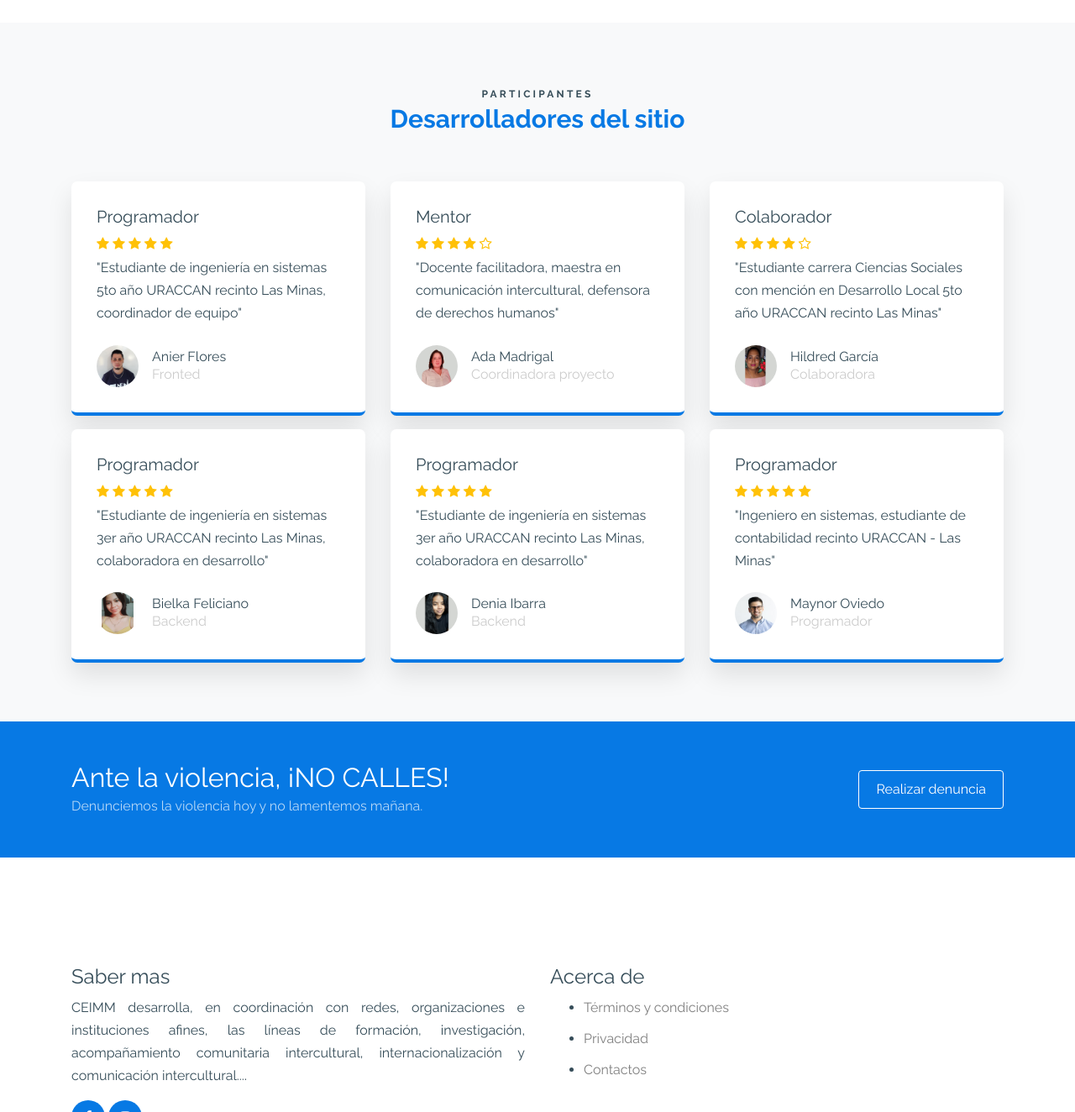
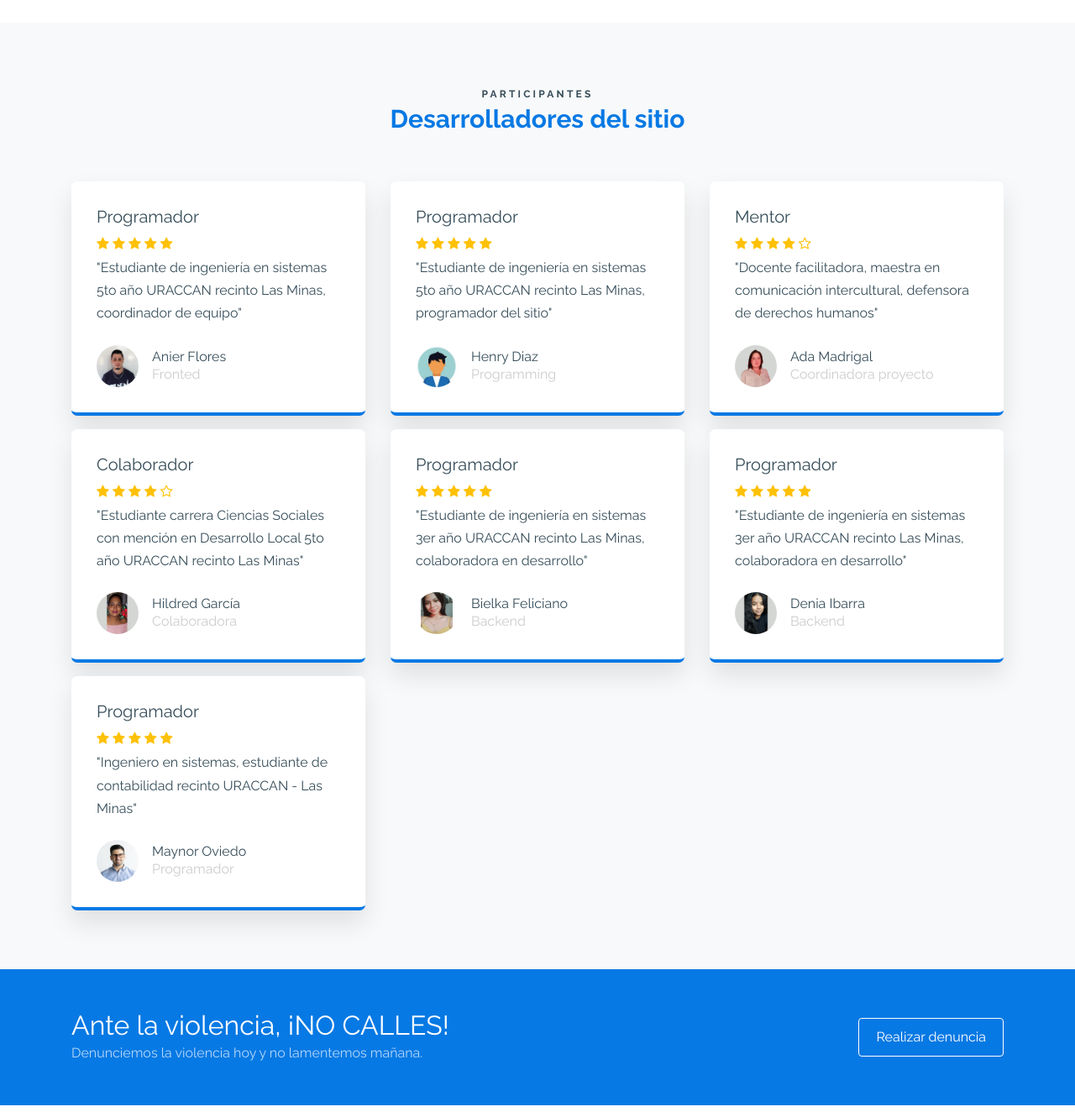
Before and after one commit to Anier-98/Plataforma_violencia, a PHP site: page / in a window 1280 px wide. Shown: the part 1316-2640 px from the top of the page at 84% size. Run offline with PHP 8.4, Linux system fonts and the light colour scheme; some web fonts are replaced.

Commit message:
anexo henry

```diff
--- a/index.php
+++ b/index.php
@@ -181,7 +181,7 @@
           </div>
         </div>
         <div class="row">
-          <div class="col-lg-4 mb-4 mb-lg-0">
+          <div class="col-lg-4 mb-4 mb-lg-3">
             <div class="testimonial-2">
               <h3 class="h5">Programador</h3>
               <div>
@@ -204,7 +204,32 @@
               </div>
             </div>
           </div>
-          <div class="col-lg-4 mb-4 mb-lg-0">
+
+          <div class="col-lg-4 mb-4 mb-lg-3">
+            <div class="testimonial-2">
+              <h3 class="h5">Programador</h3>
+              <div>
+                <span class="icon-star text-warning"></span>
+                <span class="icon-star text-warning"></span>
+                <span class="icon-star text-warning"></span>
+                <span class="icon-star text-warning"></span>
+                <span class="icon-star text-warning"></span>
+              </div>
+
+              <blockquote class="mb-4">
+                <p>"Estudiante de ingeniería en sistemas 5to año URACCAN recinto Las Minas, programador del sitio"</p>
+              </blockquote>
+              <div class="d-flex v-card align-items-center">
+                <img src="images/avatarhombre.jpg" alt="Image" class="img-fluid mr-3">
+                <div class="author-name">
+                  <span class="d-block">Henry Diaz</span>
+                  <span>Programming</span>
+                </div>
+              </div>
+            </div>
+          </div>
+
+          <div class="col-lg-4 mb-4 mb-lg-3">
             <div class="testimonial-2">
               <h3 class="h5">Mentor</h3>
               <div>
```
